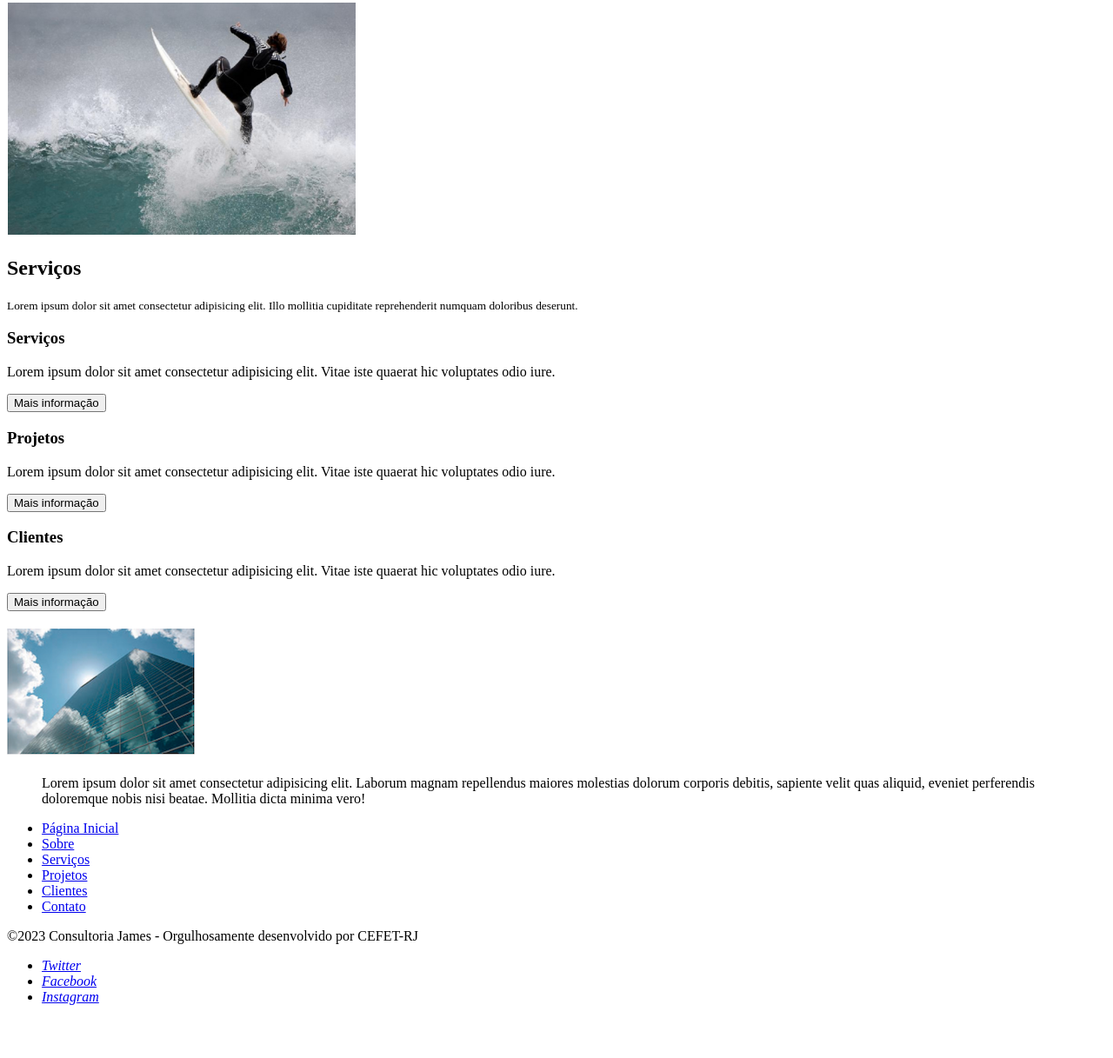
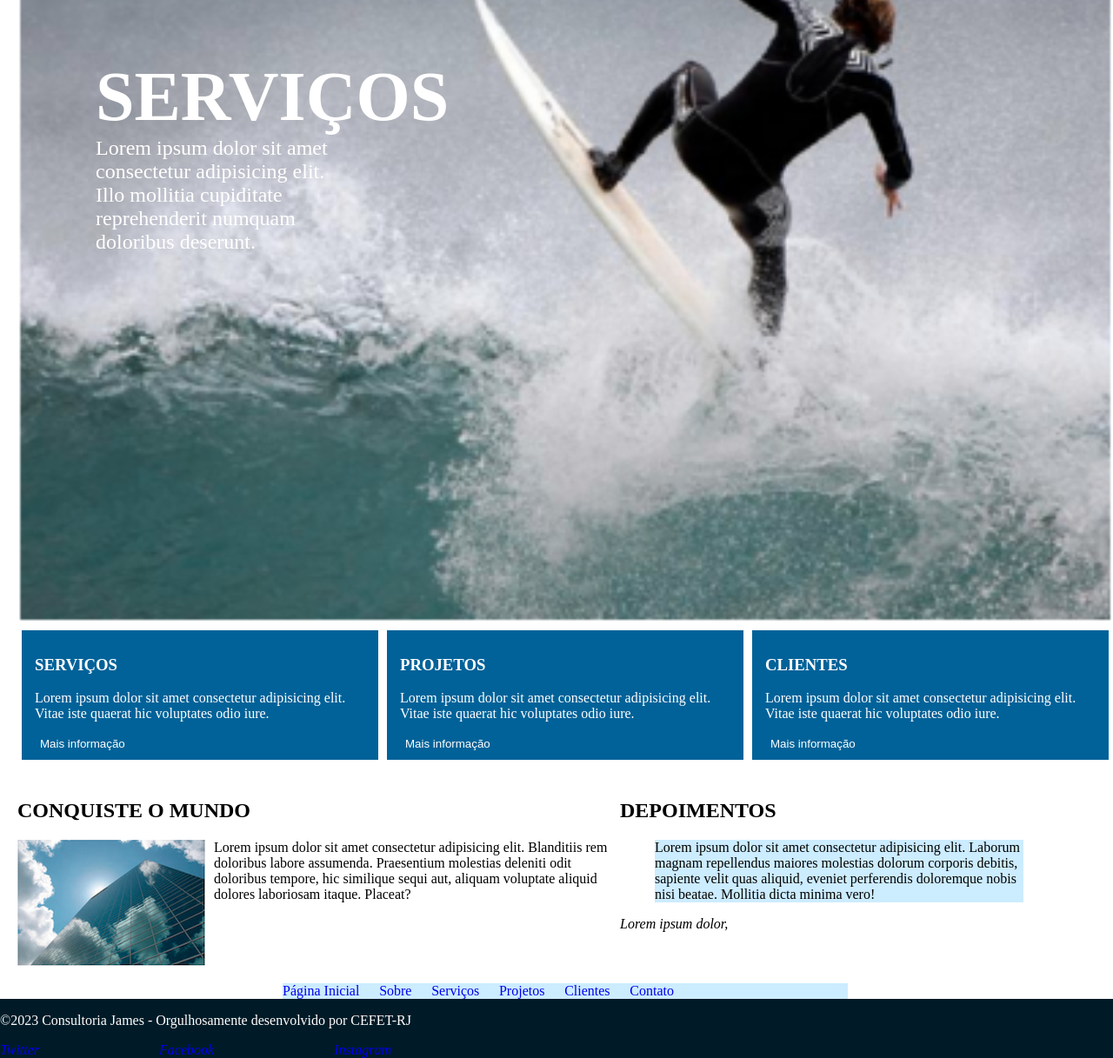
Before and after one commit to Orielzz/Orielzz.github.io, a plain HTML site: page index.html in a window 1280 px wide. Shown: the part 201-1418 px from the top of the page at 87% size. Before the commit the page ends 1373 px from the top, so only its background shows below. Drawn offline with Linux system fonts and the light colour scheme.

Commit message:
salvando2

```diff
--- /dev/null
+++ b/estilo/folha1.css
@@ -0,0 +1,138 @@
+*{
+    box-sizing: border-box;
+}
+span{
+    color: rgb(200, 20, 150);
+}
+body{
+   background-color: rgb(0, 27, 39);
+   margin: 0px;
+   color: white ;
+
+
+}
+main section{
+    margin: 20px;
+
+}
+main{
+    background-color: white;
+    width: 1300px;
+    margin: 0 auto;
+}
+.box{
+    box-sizing: border-box;
+    background-color: rgb(0, 98, 153);
+    width: 420px;
+    padding: 10px 15px;
+    margin: 5px;
+}
+.depoi{
+    background-color: rgb(204, 236, 255);
+    color: black;
+}
+button{
+
+    background-color: rgb(0, 98, 153);
+    border: hidden;
+    color: white;
+}
+button a{
+    text-decoration: none;
+    color: white;
+}
+.sla{
+    color:#000;
+
+}
+h1,h2,h3,h4,h5,h6{
+    text-transform: uppercase;
+}
+.menu a{
+    text-decoration: none;
+}
+.banner{
+    position: relative;
+    color: black;
+    top: 20px;
+}
+.banner img{
+    width: 100%;
+
+
+}
+.banner article{
+    color: white;;
+    top: 190px;
+    left: 90px;
+    position: absolute;
+    width:300px;
+}
+.banner h2{
+    font-size: 5em;
+    margin: 0;
+
+}
+.banner small{
+    font-size: 1.5em;
+}
+.portfolio{
+    display: flex;
+    justify-content: space-between;
+}
+.motivacao{
+    display: flex;
+    flex-direction: row;
+
+}
+.col1{
+    width: 55%;
+}
+.col2{
+    width:40%;
+}
+.float{
+    float: left;
+    margin-right: 10px;
+}
+.secundaria{
+    width: 650px;
+   justify-content: center;
+    background-color: rgb(204, 236, 255);
+
+}
+.menu a:hover{
+    font-weight: bold;
+}
+.menu{
+    list-style: none;
+    padding-left:0 ;
+    display: flex;
+    flex-direction: row;
+    justify-content: space-between;
+    margin: 0;
+
+    width: 450px;
+}
+header{
+    display: flex;
+    flex-direction: row;
+    justify-content:space-between;
+}
+header h1{
+    font-size: 2em;
+    margin: 0;
+
+
+}
+header,main,footer{
+    width: 1300px;
+    margin: 0 auto;
+}
+header nav a{
+
+    color: white;
+}
+header .menu{
+    margin-top: 5px;
+}
--- /dev/null
+++ b/estilo/folha2.css
@@ -0,0 +1,56 @@
+header{background-color: brown;
+    width: 840px;
+    margin: 0 auto;
+
+
+}
+main{
+    width: 840px;
+    margin: 0 auto;
+}
+.Apresentacao{
+    background-color: orange;
+}
+.menu{
+    list-style: none;
+    margin: 0;
+    display: flex;
+    flex-direction: row;
+    justify-content: center;
+    padding-left: 0;
+    text-decoration: none;
+
+}
+.menu a{
+    margin-right: 10px;
+    color:black;
+}
+.menu a:hover{
+    margin-top:0 ;
+    background-color: red;
+
+
+}
+.Apresentacao h2{
+    margin: 0;
+
+
+}
+.portfolio{
+    display: flex;
+    flex-direction: row;
+    flex-wrap: nowrap;
+    justify-content: space-between;
+
+}
+.box{
+    width: 250px;
+
+}
+.box2{
+    width: 200px;
+
+}
+div{
+    width: 400px;
+}
--- a/index.html
+++ b/index.html
@@ -3,12 +3,13 @@
 <head>
     <title>Consultoria James</title>
     <meta charset="utf-8">
+    <link rel="stylesheet" href="./estilo/folha1.css">
 </head>
 <body>
     <header>
-        <h1>Consultoria <span style ="color :rgb(0, 122, 183)"> James</span></h1>
+        <h1>Consultoria <span>James</span></h1>
         <nav>
-            <ul>
+            <ul class="menu">
                 <li><a href="#">Página Inicial</a></li>
                 <li><a href="#">Sobre</a></li>
                 <li><a href="#">Serviços</a></li>
@@ -19,43 +20,48 @@
         </nav>
     </header>
     <main>
-        <section>
+        <section class="banner">
             <img src="./img/surf.png" alt="Surfista">
+            <article>
             <h2>Serviços</h2>
-            <small>Lorem ipsum dolor sit amet consectetur adipisicing elit. Illo mollitia cupiditate reprehenderit numquam doloribus deserunt.</small>
+            <small >Lorem ipsum dolor sit amet consectetur adipisicing elit. Illo mollitia cupiditate reprehenderit numquam doloribus deserunt.</small>
+        </article>
         </section>
-        <section>
-            <article>
+
+        <section class="portfolio">
+            <article class ="box">
                 <h3>Serviços</h3>
                 <p>Lorem ipsum dolor sit amet consectetur adipisicing elit. Vitae iste quaerat hic voluptates odio iure.</p>
                 <button>Mais informação</button>
             </article>
-            <article>
+            <article class ="box">
                 <h3>Projetos</h3>
                 <p>Lorem ipsum dolor sit amet consectetur adipisicing elit. Vitae iste quaerat hic voluptates odio iure.</p>
                 <button>Mais informação</button>
             </article>
-            <article>
+            <article class ="box">
                 <h3>Clientes</h3>
                 <p>Lorem ipsum dolor sit amet consectetur adipisicing elit. Vitae iste quaerat hic voluptates odio iure.</p>
-                <button>Mais informação</button>
+                <button><a href ="https://www.google.com/url?sa=t&rct=j&q=&esrc=s&source=video&cd=&cad=rja&uact=8&ved=2ahUKEwjp-fGp1vX9AhVXK7kGHeZPBcoQtwJ6BAgJEAI&url=https%3A%2F%2Fwww.youtube.com%2Fwatch%3Fv%3Dujv2fLp3lU8&usg=AOvVaw0jdJIiNXcy6J_6leex_Vg4" target="_blank">Mais informação</a></button>
             </article>
         </section>
-        <section>
-            <article>
-                <h2></h2>
-                <img src="./img/fig1.png" alt="Edifício">
-                <p></p>
+
+        <section class="sla motivacao">
+            <article class="col1" >
+                <h2 >Conquiste o Mundo</h2>
+                <img src="./img/fig1.png" alt="Edifício" class="float">
+                <p>Lorem ipsum dolor sit amet consectetur adipisicing elit. Blanditiis rem doloribus labore assumenda. Praesentium molestias deleniti odit doloribus tempore, hic similique sequi aut, aliquam voluptate aliquid dolores laboriosam itaque. Placeat?</p>
             </article>
-            <article>
-                <h2></h2>
-                <blockquote>Lorem ipsum dolor sit amet consectetur adipisicing elit. Laborum magnam repellendus maiores molestias dolorum corporis debitis, sapiente velit quas aliquid, eveniet perferendis doloremque nobis nisi beatae. Mollitia dicta minima vero!
+            <article class="col2" >
+                <h2>Depoimentos</h2>
+                <blockquote class="depoi">Lorem ipsum dolor sit amet consectetur adipisicing elit. Laborum magnam repellendus maiores molestias dolorum corporis debitis, sapiente velit quas aliquid, eveniet perferendis doloremque nobis nisi beatae. Mollitia dicta minima vero!
                 </blockquote>
+                <cite>Lorem ipsum dolor, </cite>
             </article>
         </section>
-        <footer>
+        <footer class="secundaria">
             <nav>
-                <ul>
+                <ul class="menu " >
                     <li><a href="#">Página Inicial</a></li>
                     <li><a href="#">Sobre</a></li>
                     <li><a href="#">Serviços</a></li>
@@ -71,7 +77,7 @@
             <p>&copy;2023 Consultoria James - Orgulhosamente desenvolvido por CEFET-RJ</p>
         </div>
         <div>
-            <ul>
+            <ul class="menu">
                 <li><a href="#"><i>Twitter</i></a></li>
                 <li><a href="#"><i>Facebook</i></a></li>
                 <li><a href="#"><i>Instagram</i></a></li>
```
Also changed, not shown: james.html (deleted, +0 -87 lines), site.html (added, +86 -0 lines), IBAGENS/flor.jpg (added).
